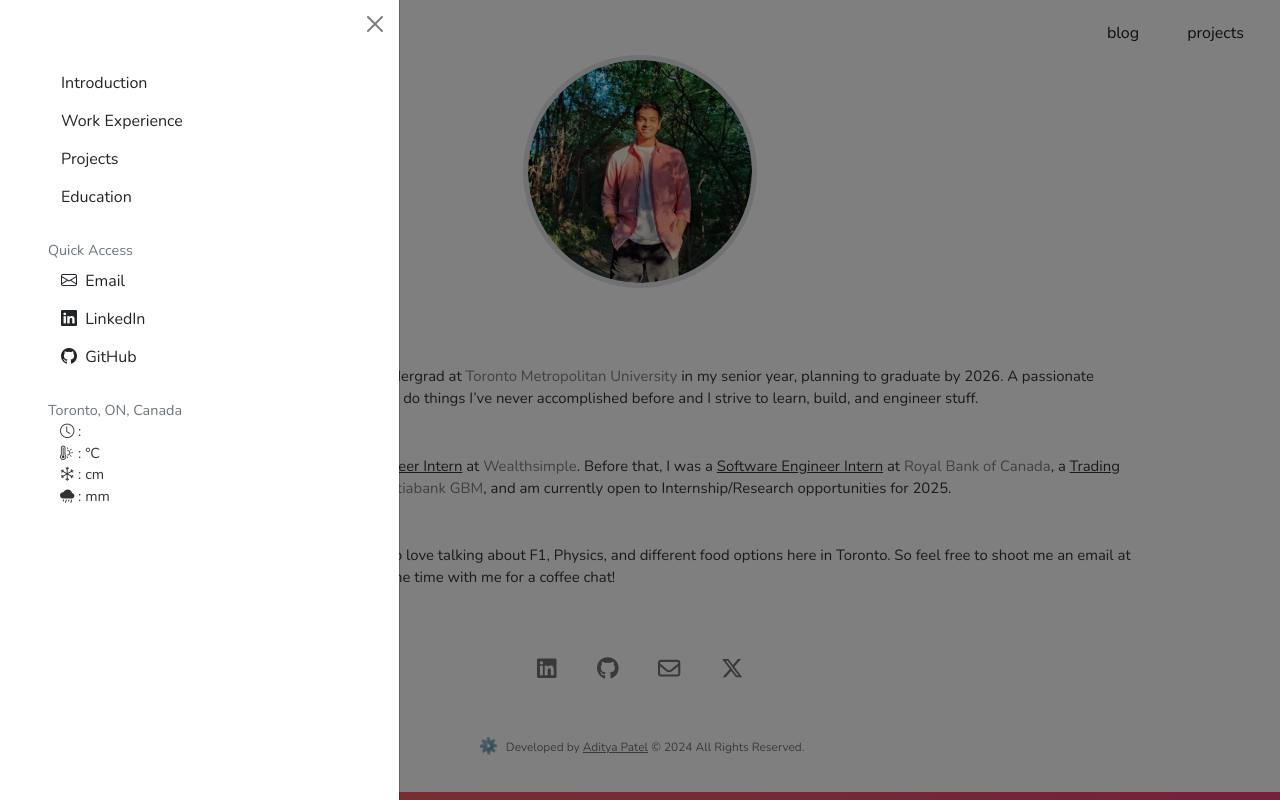
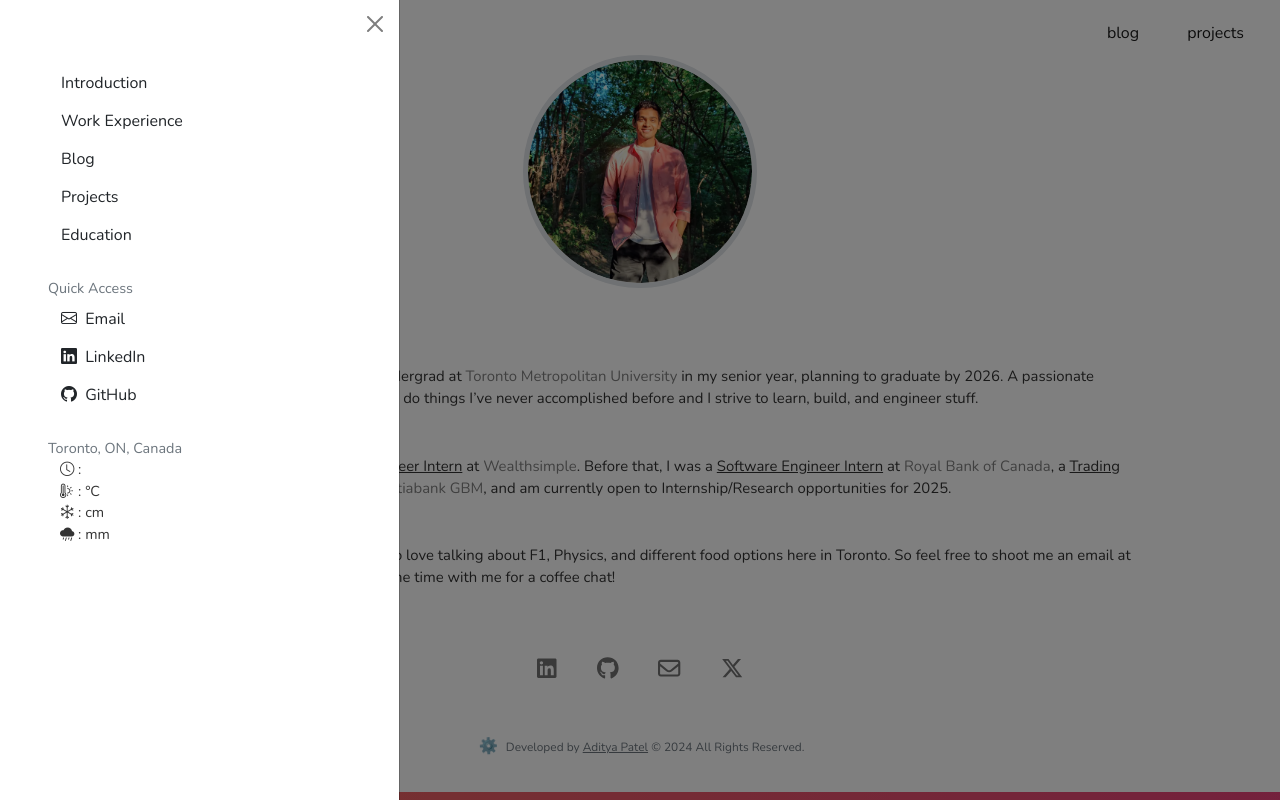
Before and after one commit to thisisadityapatel/aditya-patel.com, a Next.js app: page / in a window 1280 px wide. Both pictures are taken after a click on the button 37 px from the left and 33 px from the top of the page. Built offline with nearby package versions, Linux system fonts and the light colour scheme; no server answers.

Commit message:
feat: update sidebar

```diff
--- a/src/components/Sidenav1.js
+++ b/src/components/Sidenav1.js
@@ -67,6 +67,11 @@ const Sidenav1 = () => {
                             </Link>
                         </li>
                         <li>
+                            <Link className="btn sidebarNavButtonPhone aboutNav" href="/blog" data-bs-dismiss="offcanvas" data-bs-target="#sidebarNav1" role="button" aria-controls="offcanvasExample">
+                                Blog
+                            </Link>
+                        </li>
+                        <li>
                             <Link className="btn sidebarNavButtonPhone aboutNav" href="/misc" data-bs-dismiss="offcanvas" data-bs-target="#sidebarNav1" role="button" aria-controls="offcanvasExample">
                                 Projects
                             </Link>
```
